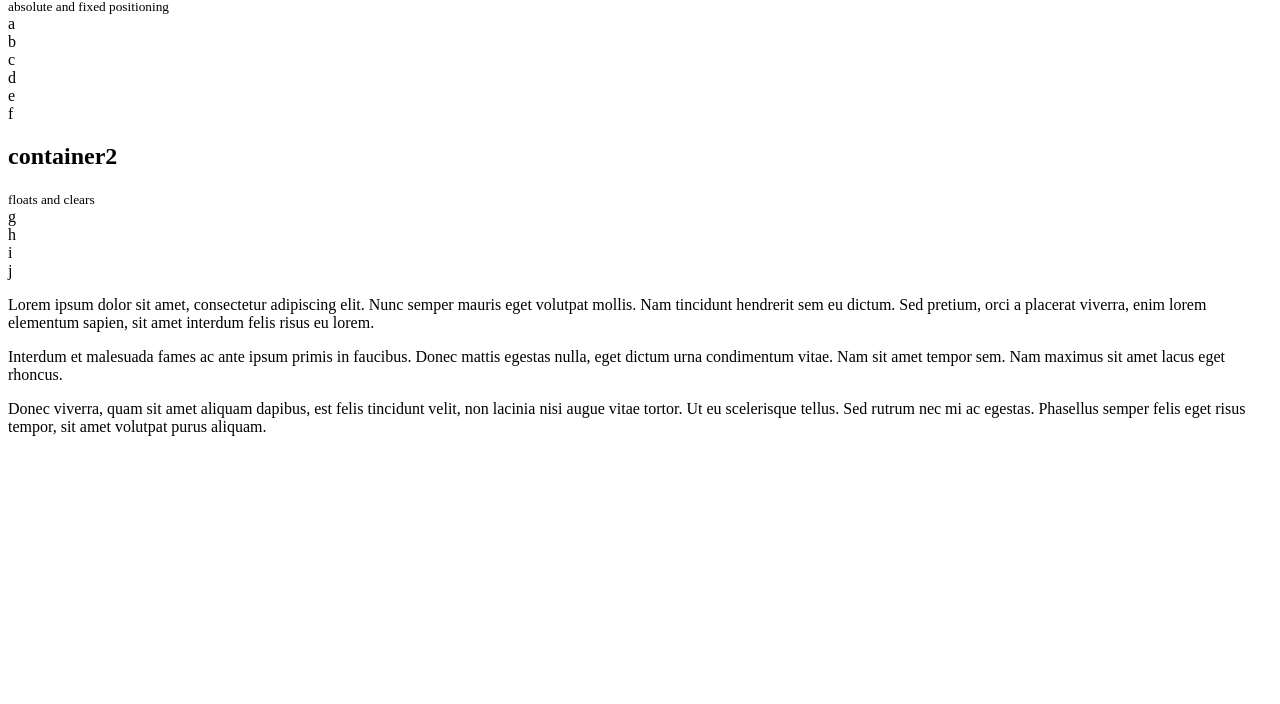
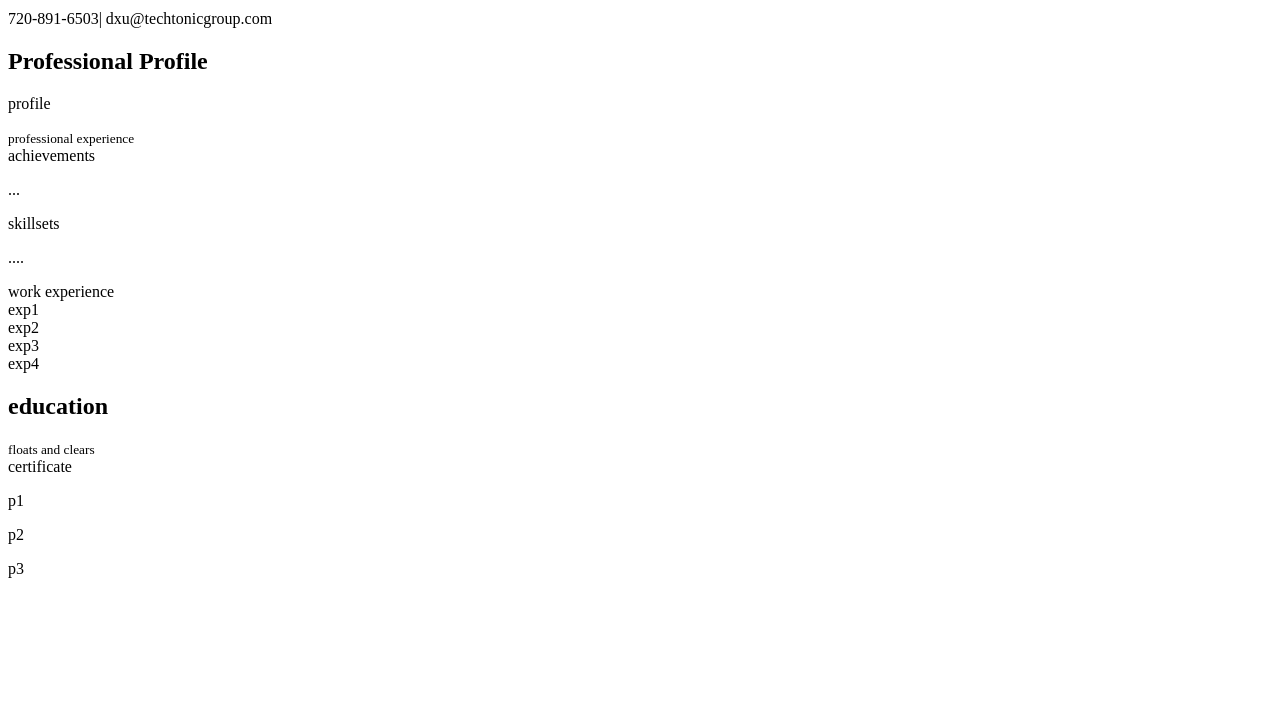
Before and after one commit to dxu6/Assignment1_Resume, a plain HTML site: page index.html in a window 1280 px wide. Shown: the part 96-800 px from the top of the page. Drawn offline with Linux system fonts and the light colour scheme.

Commit message:
change index

```diff
--- a/index.html
+++ b/index.html
@@ -7,27 +7,30 @@
   <body>
     <link rel="CSS/"> style sheet
     <link rel="CSS/">
+    <h1>David Xu Resume</h1>
+    <p>720-891-6503| dxu@techtonicgroup.com</p>
 
-<div class="container container1">
-  <h2>container1</h2>
-  <small class="top-corner">absolute and fixed positioning</small>
-  <div class="box a">a</div>
-  <div class="box b">b</div>
-  <div class="box c">c</div>
-  <div class="box d">d</div>
-  <div class="box e">e</div>
-  <div class="box f">f</div>
-</div>
-<div class="container container2">
-  <h2>container2</h2>
-  <small class="top-corner">floats and clears</small>
-  <div class="box g">g</div>
-  <div class="box h">h</div>
-  <div class="box i">i</div>
-  <div class="box j">j</div>
-  <p>Lorem ipsum dolor sit amet, consectetur adipiscing elit. Nunc semper mauris eget volutpat mollis. Nam tincidunt hendrerit sem eu dictum. Sed pretium, orci a placerat viverra, enim lorem elementum sapien, sit amet interdum felis risus eu lorem.</p>
-  <p>Interdum et malesuada fames ac ante ipsum primis in faucibus. Donec mattis egestas nulla, eget dictum urna condimentum vitae. Nam sit amet tempor sem. Nam maximus sit amet lacus eget rhoncus.</p>
-  <p>Donec viverra, quam sit amet aliquam dapibus, est felis tincidunt velit, non lacinia nisi augue vitae tortor. Ut eu scelerisque tellus. Sed rutrum nec mi ac egestas. Phasellus semper felis eget risus tempor, sit amet volutpat purus aliquam.</p>
-</div>
+  	<div class="container container1">
+  		<h2>Professional Profile</h2>
+      <p>profile</p>
+      <small class="top-corner">professional experience</small>
+  		<div class="box a">achievements</div>
+      <p>...</p>
+  		<div class="box b">skillsets</div>
+      <p>....</p>
+  		<div class="box c">work experience</div>
+  		<div class="box d">exp1</div>
+  		<div class="box e">exp2</div>
+  		<div class="box f">exp3</div>
+  	  <div class="box g">exp4</div></div>
+  	<div class="container container2">
+  		<h2>education</h2>
+      <small class="top-corner">floats and clears</small>
+
+  		<div class="box h">certificate</div>
+  		<p>p1</p>
+  		<p>p2</p>
+  		<p>p3</p>
+  	</div>
 </body>
 </html>
```
